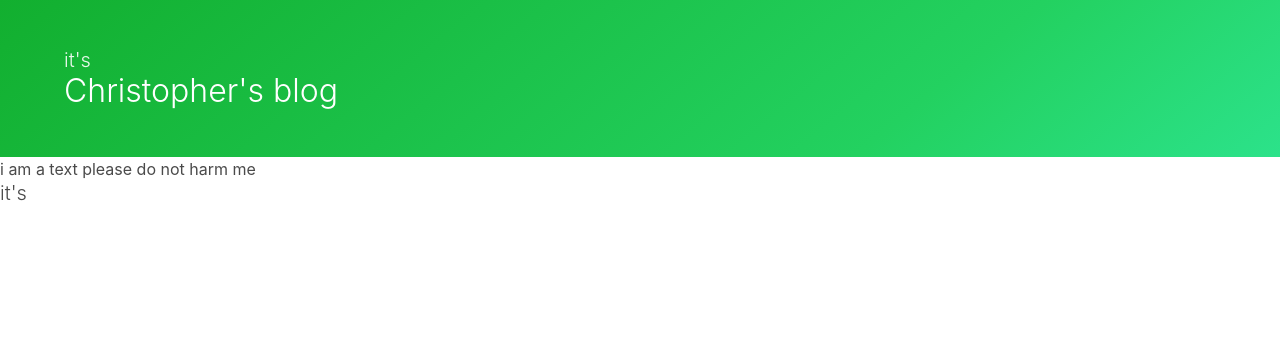
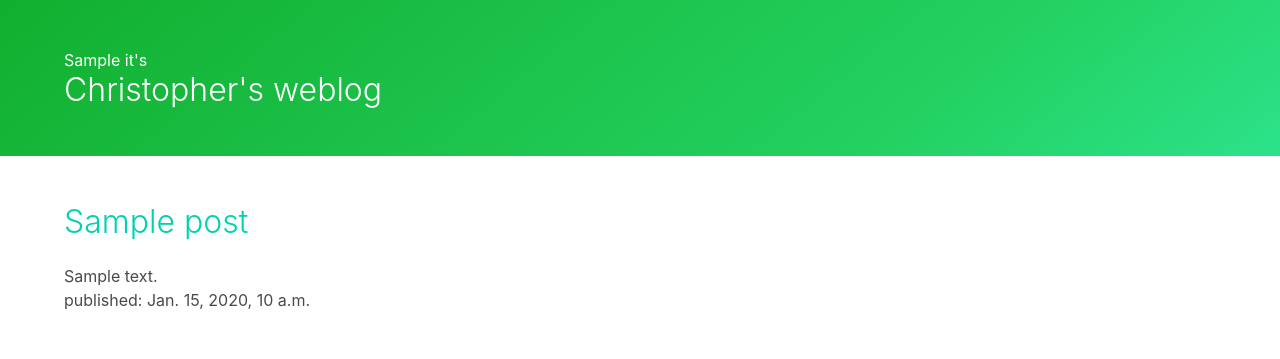
Before and after one commit to ctp-placebo/djangoblog, a Django app: page / in a window 1280 px wide. Shown: the top 359 px of the page. Run offline with Django 3.2, Linux system fonts and the light colour scheme; tables that the repository leaves empty hold one stand-in row (values such as "Sample post").

Commit message:
random header tag and single page

```diff
--- a/blog/admin.py
+++ b/blog/admin.py
@@ -1,7 +1,7 @@
 from django.contrib import admin
-from blog.models import PropagandistSlogans, Post
+from blog.models import Propaganda, Post
 
 # Register your models here.
 # This makes the database editable from the admin panel.
-admin.site.register(PropagandistSlogans)
+admin.site.register(Propaganda)
 admin.site.register(Post)
--- a/blog/models.py
+++ b/blog/models.py
@@ -2,7 +2,7 @@ from django.db import models
 from django.utils import timezone
 
 # Create your models here.
-class PropagandistSlogans(models.Model):
+class Propaganda(models.Model):
     slogan = models.CharField(max_length=140, blank=True, null=True)
 
     def __str__(self):
@@ -10,7 +10,7 @@ class PropagandistSlogans(models.Model):
 
 
 class Post(models.Model):
-    title = models.CharField(max_length=140)
+    title = models.CharField(max_length=140, blank=False, null=False)
     content = models.TextField()
     summary = models.CharField(max_length=500)
     created_date = models.DateTimeField()
@@ -18,21 +18,3 @@ class Post(models.Model):
 
     def __str__(self):
         return self.title
-
-
-
-"""
-1. [Jazz plays:] Doopity bap tap, doobidy doo do,
-2. Blame it on the boogie,
-3. That old chestnut,
-4. All my code uses the UK imperial system,
---5. Deep one perfect morning,--
-6. Just like honey,
-7. Like Mummidalen in summer,
-8. from django.huh? import oooohh!,
-9. The chemistry between us,
-10. Put the kettle on for tea,
-11. It can be of use,
-12. Like a blue sky and sunshine,
-
-"""
--- a/blog/templates/blog/header.html
+++ b/blog/templates/blog/header.html
@@ -1,33 +1,33 @@
 <!DOCTYPE html>
 <html lang="en">
-
     <head>
         <title>hey!</title>
         <meta charset="utf-8" />
         <meta name="viewport" content="width=device-width, initial-scale=1">
-        <meta name="description" content="Blog site of Christopher T-P covering Python basics, Django basics, UX/IxD and anything else that comes to mind.">
-	{% load staticfiles %}
-	<link rel="stylesheet" href="{% static 'blog/css/bulma.css' %}" type="text/css"/>
+        <meta name="description" content="Blog site.">
+
+        <!-- Let's get the static files where we use them, but this could be before the html tag -->
+	    {% load staticfiles %}
+	    <link rel="stylesheet" href="{% static 'blog/css/bulma.css' %}" type="text/css"/>
     </head>
     <body>
 
         <section class="hero is-success is-bold">
             <div class="hero-body">
                 <div class="container">
-                    <h2 class="subtitle">
-                        {{ propagandistSlogans.slogan }} it's
-                    </h2>
+                    {% block slogan %}
+                        {% for propaganda in propagandas %}
+                            <h6>{{ propaganda.slogan }} it's</h6>
+                        {% endfor %}
+                    {% endblock %}
                     <h1 class="title">
-                        Christopher's blog
+                        Christopher's weblog
                     </h1>
                 </div>
             </div>
         </section>
-
+        <!-- content under header in here-> -->
         {% block content %}
-
         {% endblock %}
-
     </body>
-
 </html>
--- a/blog/templates/blog/post_list.html
+++ b/blog/templates/blog/post_list.html
@@ -1,9 +1,15 @@
 {% extends "blog/header.html" %}
 
 {% block content %}
-    <p>i am a text please do not harm me</p>
 
-    <h2 class="subtitle">
-        {{ propagandistSlogans.slogan }} it's
-    </h2>
+    {% for post in posts %}
+        <section class="section">
+            <div class="container">
+                <h1 class="title"><a href="#">{{ post.title }}</a></h1>
+                <p>{{ post.summary|linebreaksbr }}</p>
+                <p>published: {{ post.last_edited }}</p>
+            </div>
+        </section>
+    {% endfor %}
+
 {% endblock %}
--- a/blog/urls.py
+++ b/blog/urls.py
@@ -1,22 +1,9 @@
-from django .conf.urls import url, include
+from django .conf.urls import url
+from django.views.generic import ListView, DetailView
 from . import views
-from django.views.generic import ListView, DetailView
-from blog.models import PropagandistSlogans
+from blog.models import Post, Propaganda
 
 urlpatterns = [
     url(r'^$', views.post_list, name='post_list'),
+    #url(r'^$', views.header, name='header'),
 ]
-
-"""
-urlpatterns = [
-    #url(r'^$', views.index, name='index'),
-    url(r'^$', ListView.as_view(
-        queryset=PropagandistSlogans.objects.all()[:2],
-        template_name="blog/home.html")),
-
-    url(r'^(?P<pk>\d+)$', DetailView.as_view(
-        model=PropagandistSlogans,
-        template_name="blog/home.html")),
-]
-
-"""
--- a/blog/views.py
+++ b/blog/views.py
@@ -1,5 +1,8 @@
 from django.shortcuts import render
+from .models import Post, Propaganda
 
 # Create your views here.
 def post_list(request):
-    return render(request, 'blog/post_list.html', {})
+    posts = Post.objects.all()
+    propagandas = Propaganda.objects.all().order_by('?')[:1]
+    return render(request, 'blog/post_list.html', {'posts': posts, 'propagandas': propagandas})
```
Also changed, not shown: blog/templates/blog/includes/propagandistSlogans.html (+4 -10 lines), blog/migrations/0003_delete_propagandistslogans.py (added), blog/migrations/0004_propaganda.py (added).
